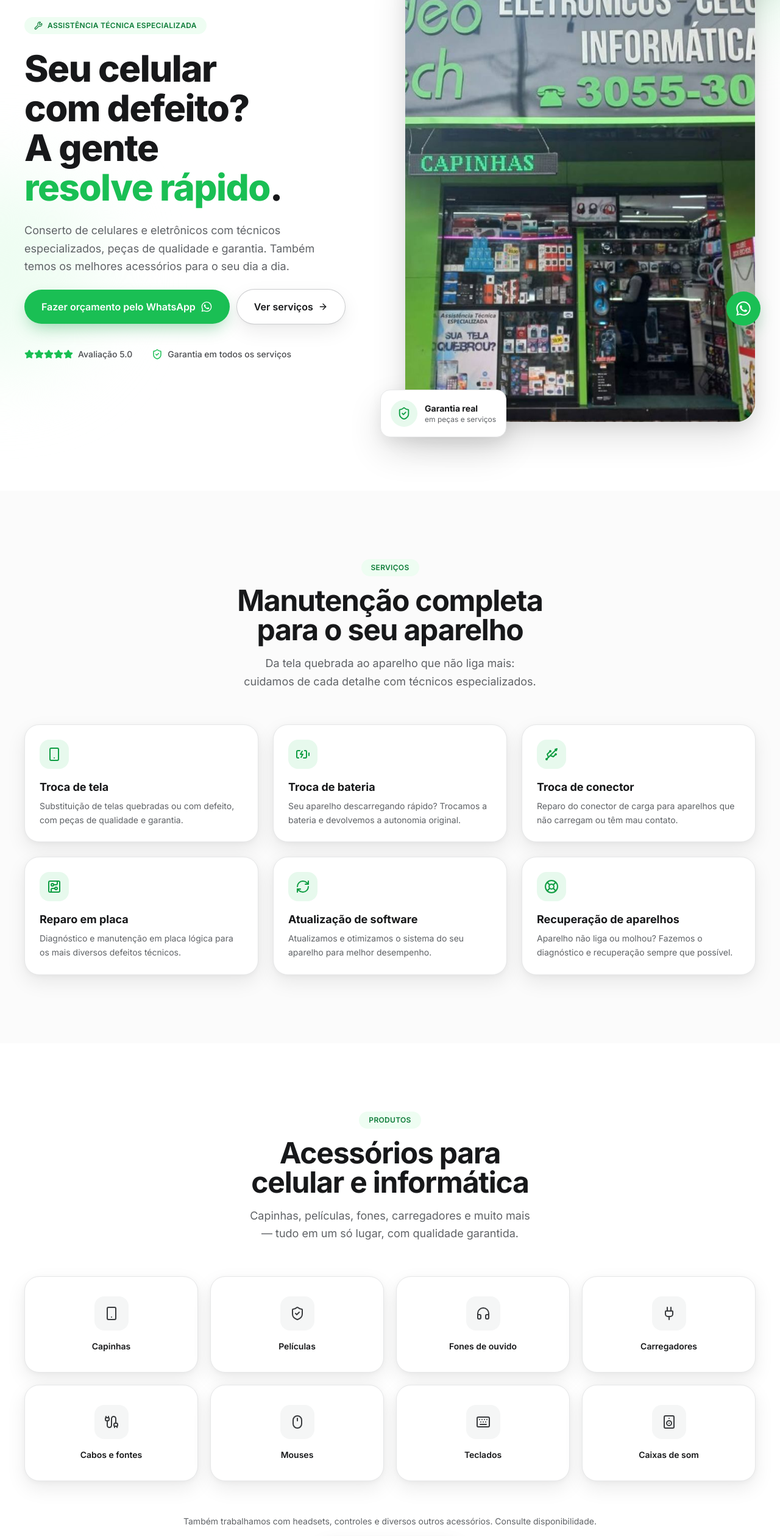
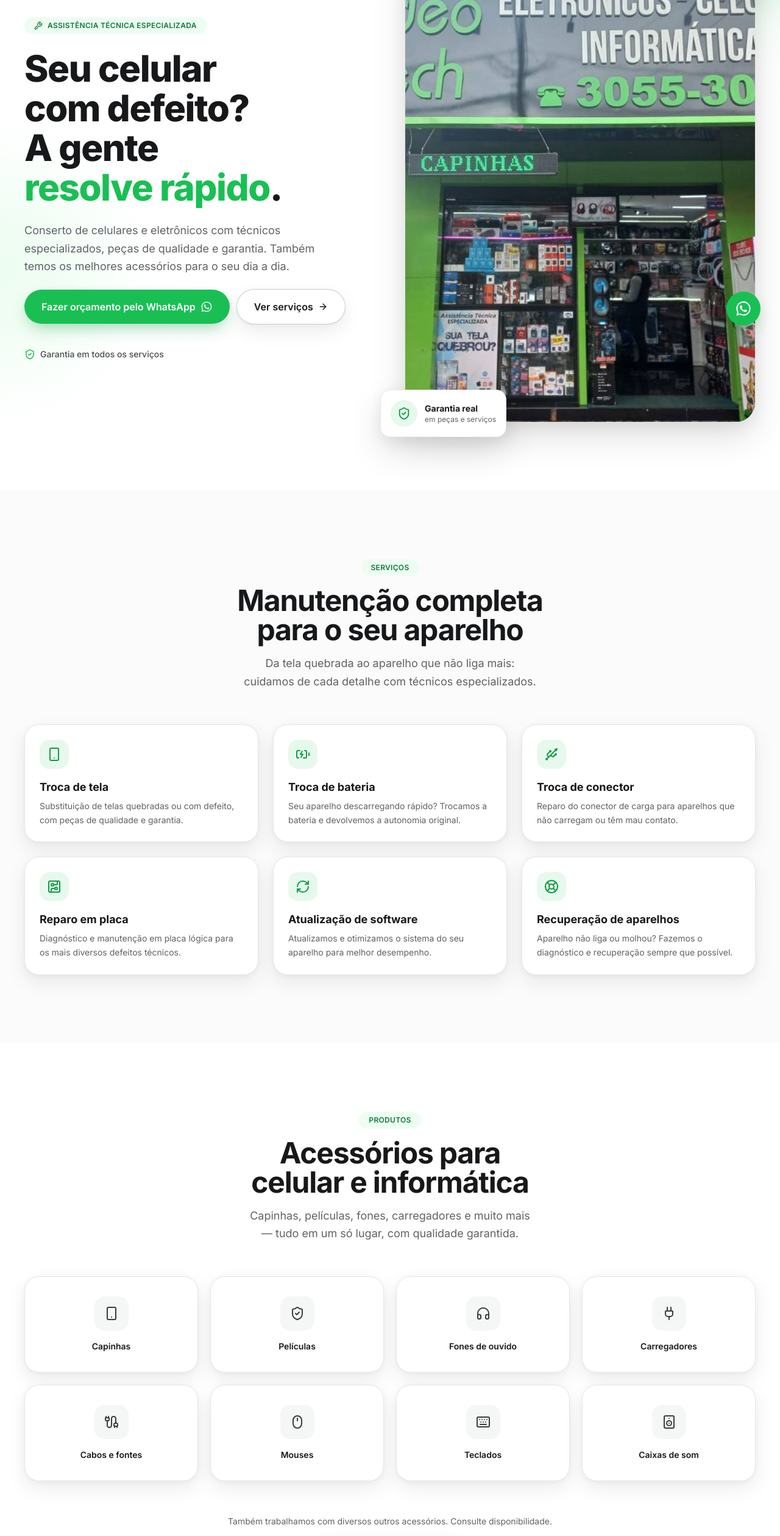
Before and after one commit to ruan-sant/videotech-landingpage, a React (Vite) app: page / in a window 1280 px wide. Shown: the part 234-2753 px from the top of the page at 61% size. Built offline with nearby package versions, Linux system fonts and the light colour scheme.

Commit message:
Remove star rating badge from hero, update Instagram link
- Hero mantém apenas o selo de garantia, removendo a avaliação 5.0 exibida
- Link do Instagram atualizado para instagram.com/videotechmaracana
- Ajuste no texto da seção de produtos (edição feita no editor)

```diff
--- a/src/sections/Hero.tsx
+++ b/src/sections/Hero.tsx
@@ -1,5 +1,5 @@
 import { motion } from 'framer-motion';
-import { ArrowRight, MapPin, ShieldCheck, Star, Wrench } from 'lucide-react';
+import { ArrowRight, MapPin, ShieldCheck, Wrench } from 'lucide-react';
 import Container from '@/components/Container';
 import Button from '@/components/Button';
 import WhatsAppIcon from '@/components/icons/WhatsAppIcon';
@@ -52,14 +52,6 @@ export default function Hero() {
           </div>
 
           <div className="mt-4 flex flex-wrap items-center gap-x-8 gap-y-4">
-            <div className="flex items-center gap-2">
-              <div className="flex text-brand-500">
-                {Array.from({ length: 5 }).map((_, i) => (
-                  <Star key={i} className="h-4 w-4 fill-current" />
-                ))}
-              </div>
-              <span className="text-sm font-medium text-ink-600">Avaliação 5.0</span>
-            </div>
             <div className="flex items-center gap-2 text-sm font-medium text-ink-600">
               <ShieldCheck className="h-4.5 w-4.5 text-brand-500" />
               Garantia em todos os serviços
--- a/src/sections/Products.tsx
+++ b/src/sections/Products.tsx
@@ -31,7 +31,7 @@ export default function Products() {
 
         <FadeIn className="flex flex-col items-center gap-4 text-center">
           <p className="text-sm text-ink-500">
-            Também trabalhamos com headsets, controles e diversos outros acessórios. Consulte
+            Também trabalhamos com diversos outros acessórios. Consulte
             disponibilidade.
           </p>
           <Button
--- a/src/utils/whatsapp.ts
+++ b/src/utils/whatsapp.ts
@@ -12,7 +12,7 @@ export const STORE_INFO = {
     { days: 'Sábado', time: '09h às 13h' },
   ],
   social: {
-    instagram: 'https://instagram.com/videotech',
+    instagram: 'https://www.instagram.com/videotechmaracana',
   },
 };
 
```
